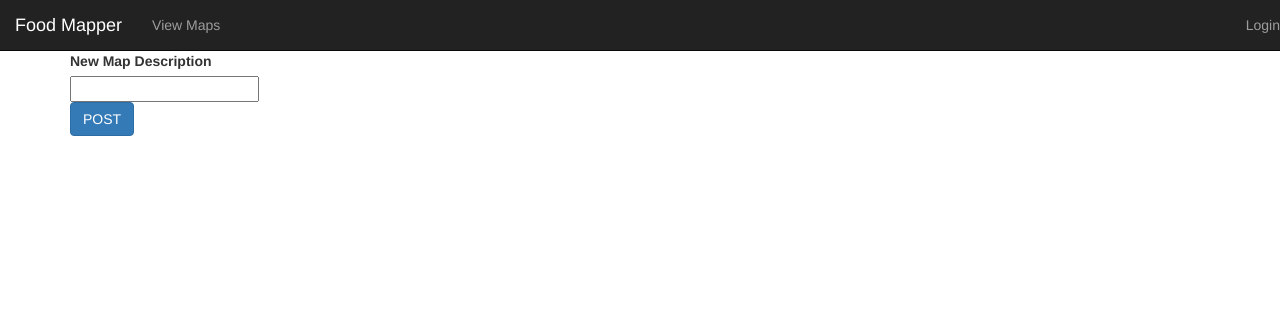
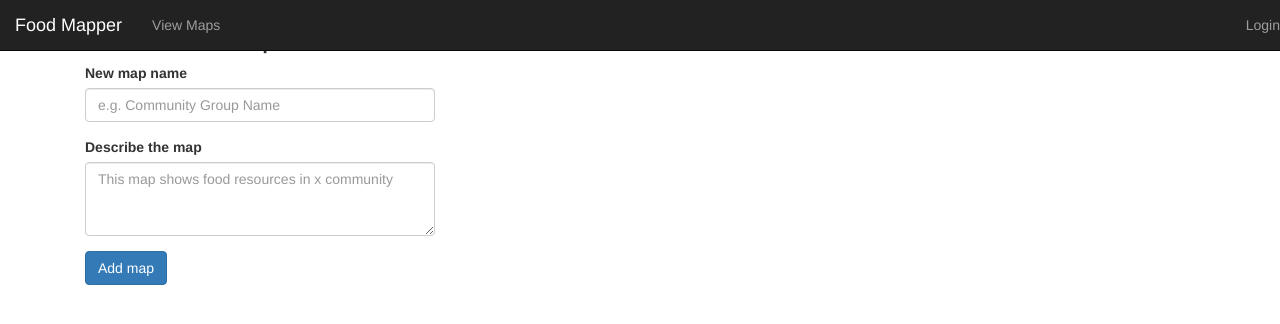
Before and after one commit to food-mappers/food-mapper-app, a Django app: page /maps/add in a window 1280 px wide. Shown: the top 324 px of the page. Run offline with Django 3.2, Linux system fonts and the light colour scheme; parts of the project's set-up code (start-up, migrations or seed data) failed here and were passed over; some libraries are stand-ins or nearby versions.

Commit message:
working on add a map

```diff
--- a/frontend/templates/addMap.html
+++ b/frontend/templates/addMap.html
@@ -6,26 +6,19 @@
 
 {% block content %}
 <div class="container">
-	<form class="" action="/api/maps/" method="POST">
-	<fieldset>
+	<h2>Add a new map</h2>
+	<form class=" col-md-4" action="/maps/add" method="POST">
 		{% csrf_token %}
-		<input class="hidden" name="next" value="/maps/"/>
-		<div class="control-group">
-			<label for="id_name" class="control-label">New Map Name</label>
-			<div class="controls">
-				<input id="id_name" name="name" type="text">
-			</div>
+		<div class="form-group">
+			<label for="id_name">New map name</label>
+			<input class="form-control" id="id_name" name="name" type="text" placeholder="e.g. Community Group Name">
 		</div>
-		<div class="control-group">
-			<label for="id_description" class="control-label">New Map Description</label>
-			<div class="controls">
-				<input id="id_description" name="description" type="text">
-			</div>
+		<div class="form-group">
+			<label for="id_description">Describe the map</label>
+			<textarea class="form-control" id="id_description" name="description" rows="3" placeholder="This map shows food resources in x community"></textarea>
 		</div>
-		<div class="form-actions">
-			<button class="btn btn-primary" title="submit new map to API">POST</button>
-		</div>
-	</fieldset>
+		<input type="hidden" name="next" value="hello" />
+		<input type="Submit" class="btn btn-primary" value="Add map">
 	</form>
 </div>
 {% endblock %}
```
Also changed, not shown: frontend/templates/maps.html (+13 -5 lines).
